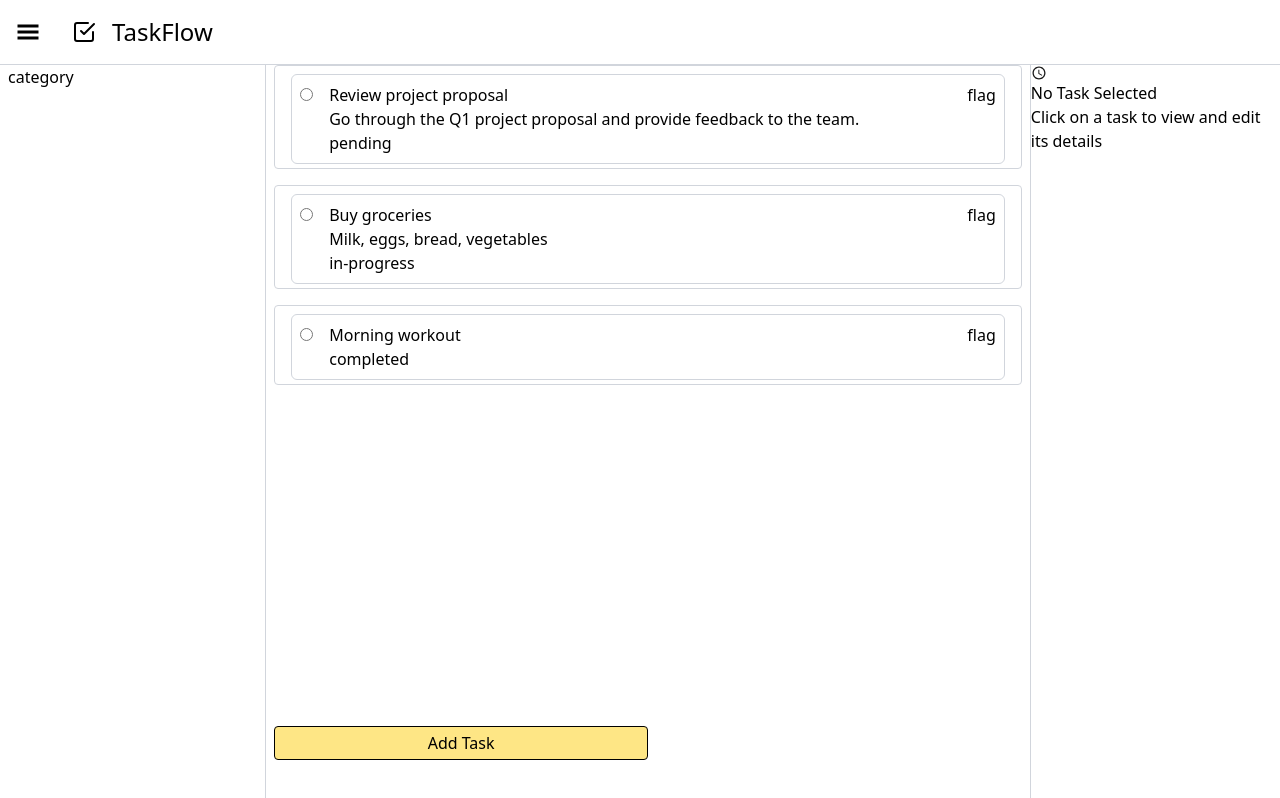
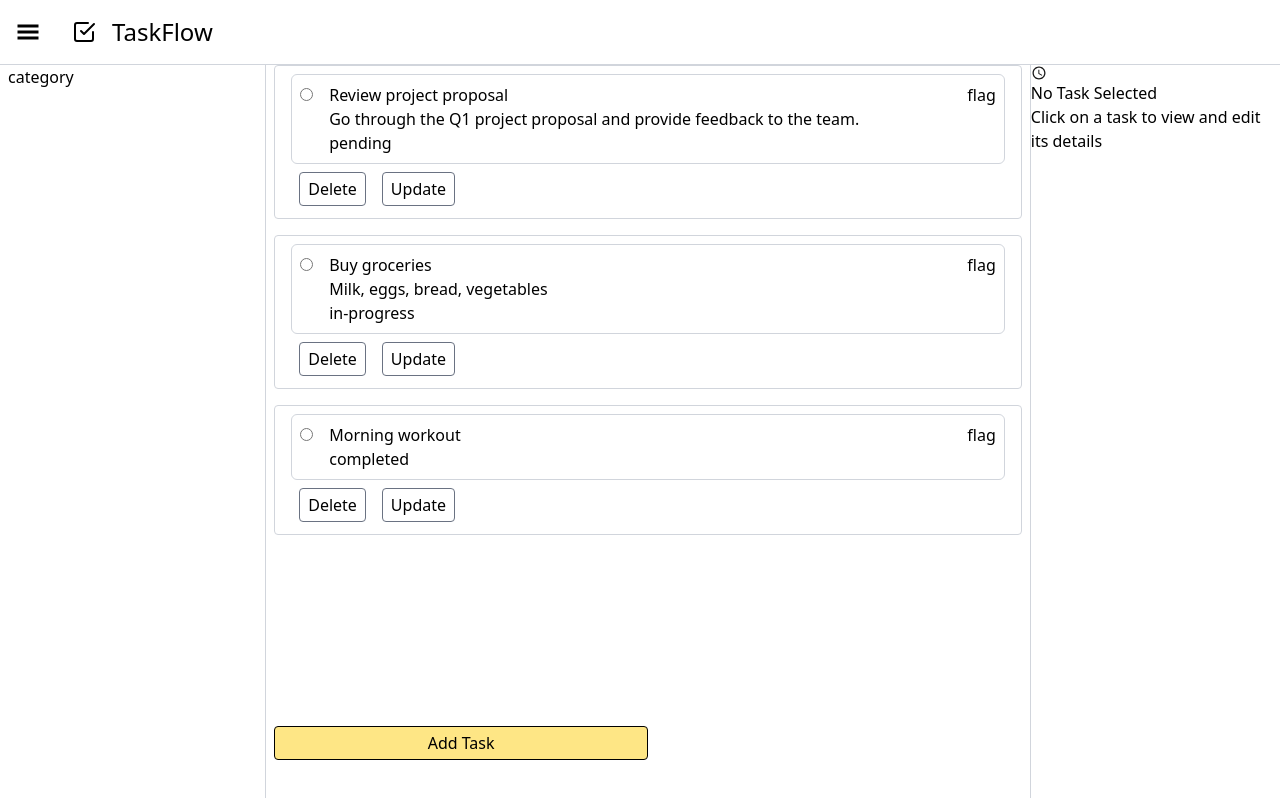
Before and after one commit to Vandana6261/todo-taskflow, a React app in the folder frontend/: page / in a window 1280 px wide. Built offline with nearby package versions, Linux system fonts and the light colour scheme; the HTML template or start-up script is replaced by a standard one.

Commit message:
Update button added here.

```diff
--- a/frontend/src/components/TaskItem.jsx
+++ b/frontend/src/components/TaskItem.jsx
@@ -1,9 +1,11 @@
 import React, { useState } from 'react'
 import { useTodo } from '../hooks/useTodo'
 import useTodoContext from '../context/TodoContext'
+import TaskDetails from './TaskDetails'
 
 function TaskItem({task}) {
   const { deleteTask, selectId, setSelectId} = useTodoContext()
+  const [isUpdate, setIsUpdate] = useState(false);
 
     const isCompleted = task.status === "completed"
     const [showDetails, setShowDetails] = useState(false);
@@ -33,11 +35,22 @@ function TaskItem({task}) {
               </div>
             </div>
         </div>
-        {/* <div className='hoverBase btn w-fit m-2'
-        onClick={() => deleteTask(task.id)}
-        >
-          Delete
-        </div> */}
+        <div className='flex '>
+          <div className='hoverBase btn border-gray-500 w-fit m-2'
+          onClick={() => deleteTask(task.id)}
+          >
+            Delete
+          </div>
+          <div className='hoverBase btn border-gray-500 w-fit m-2'
+          onClick={() => setIsUpdate(!isUpdate)}
+          >
+            Update
+          </div>
+        </div>
+      </div>
+
+      <div>
+        {isUpdate ? <TaskDetails isUpdate={isUpdate} setIsUpdate={setIsUpdate}/> : ""}
       </div>
     </>
   )
```
